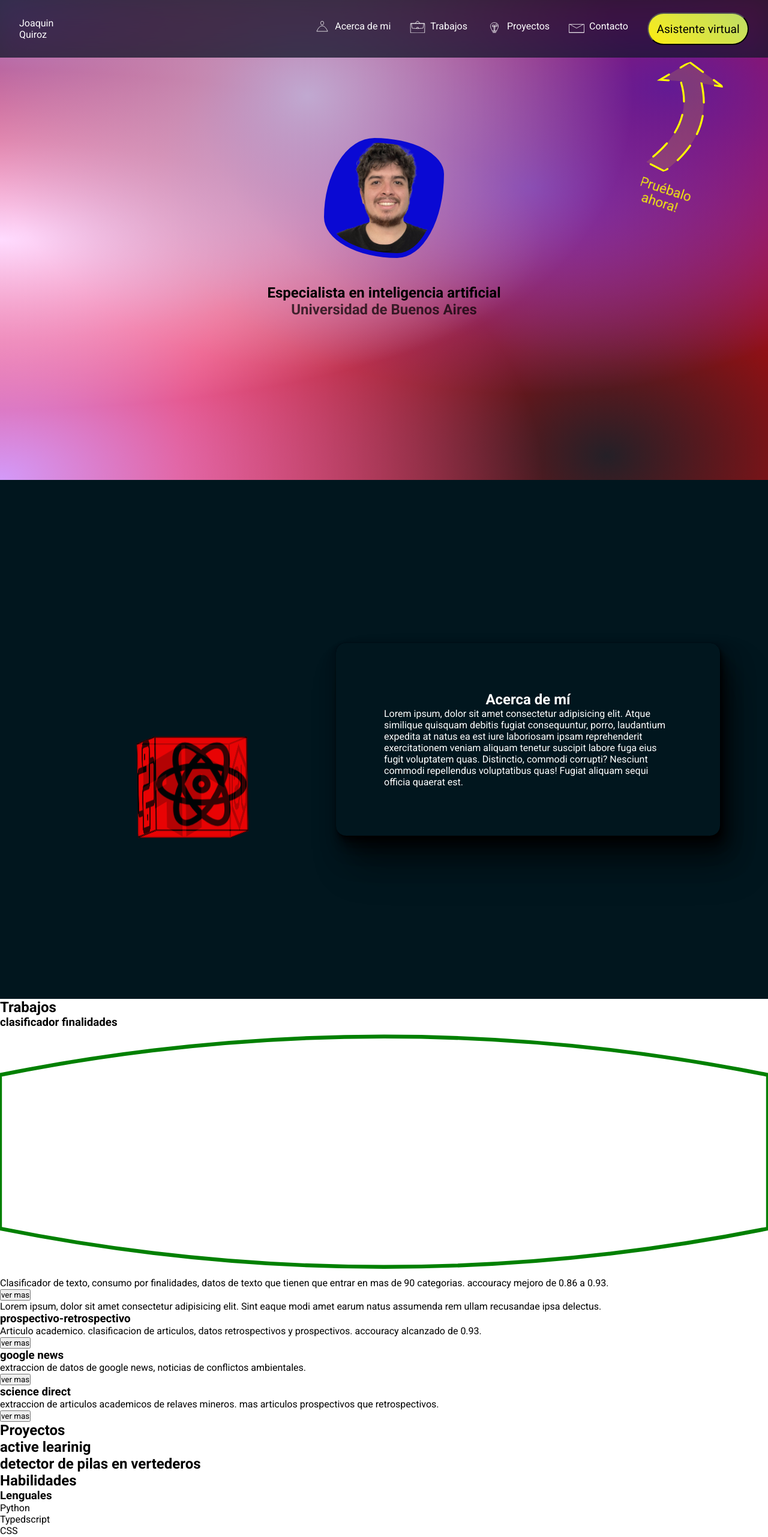
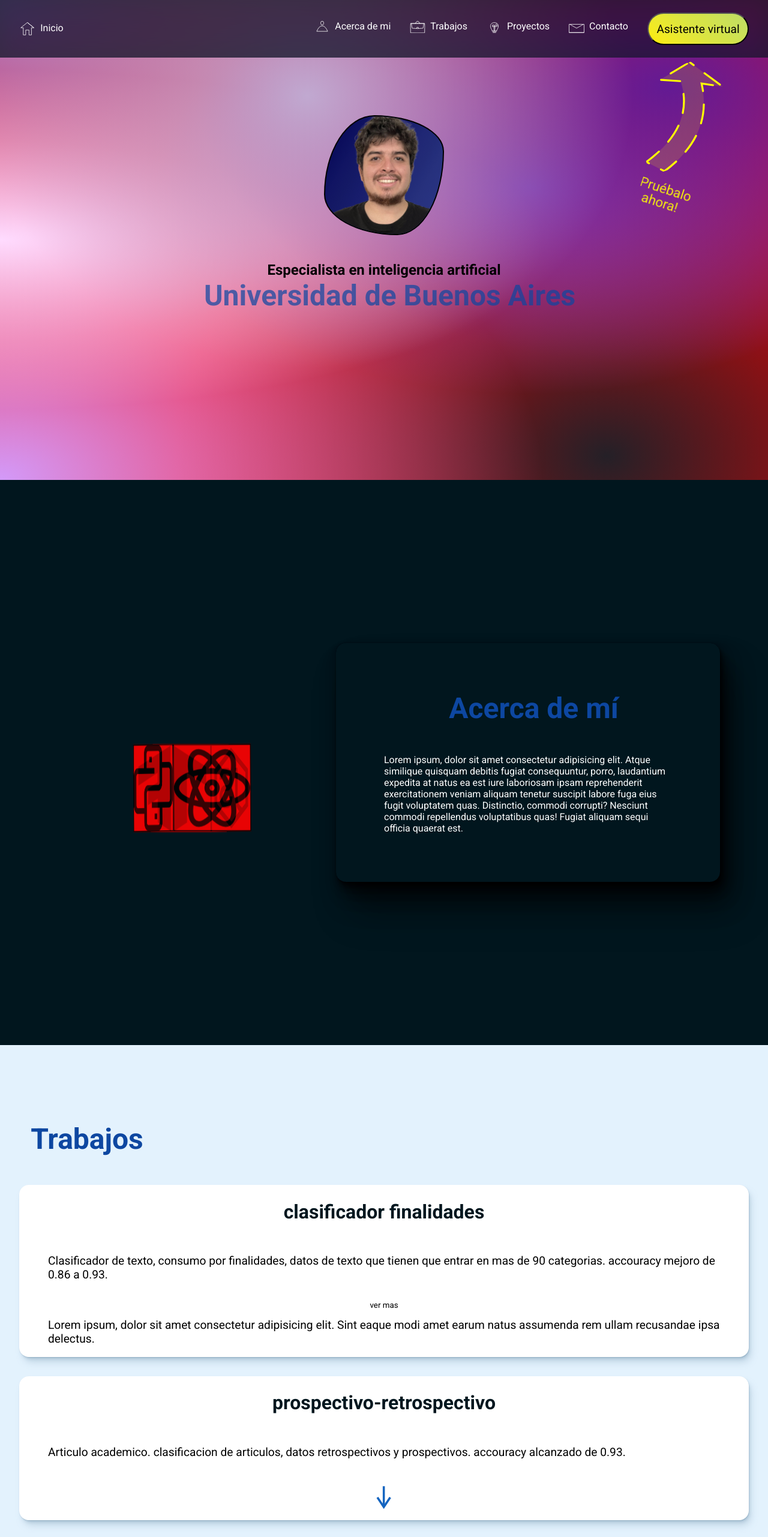
Before and after one commit to Joaquin-Quiroz-Gajardo/Portafolio, a React (Create React App) app: page / in a window 1280 px wide. Shown: the top 2562 px of the page at 60% size. Built offline with nearby package versions, Linux system fonts and the light colour scheme.

Commit message:
seccion trabajo avances

```diff
--- a/src/App.css
+++ b/src/App.css
@@ -25,6 +25,13 @@ nav.navbar{
 a.navbar-brand{
   position: relative;
   left: 2em;
+  display: flex;
+  gap: 0.5em;
+  z-index: 20;
+}
+
+.home{
+  width: 1.7em;
 }
 
 .navbar-collapse{
@@ -138,6 +145,25 @@ a:hover .navbar-svg path.solapa{
 a:hover .navbar-svg path.cierre{
   d: path("M 58,70 L 52,25 Q 52,25 52,25 L 52,25");
 }
+
+/* home */
+
+
+a .home path.chimenea{
+  transition: d 2s;
+  transition-delay: 0.2s;
+}
+a:hover .home path.chimenea{
+  d: path("M 70,19 L 70,7 80,7 80,25 ");
+}
+a .home path.ventana{
+  transition: d 2s;
+  transition-delay: 0.4s;
+}
+a:hover .home path.ventana{
+  d: path("M 40,18 L 52,18 52,36 40,36 40,18 52,18 M 58,24 L 58,36 68,36 68,24 58,24 58,36");
+}
+
 
 /* ampolleta */
 
@@ -279,7 +305,23 @@ img.perfil{
   aspect-ratio: 1 / 1;
   object-fit: cover;
   background-color: blue;
-  border: 8px solid blue;
+  background-image: linear-gradient(
+    120deg,
+    hsl(240deg 100% 20%) 0%,
+    hsl(239deg 94% 22%) 8%,
+    hsl(238deg 89% 23%) 17%,
+    hsl(237deg 83% 25%) 25%,
+    hsl(236deg 79% 26%) 33%,
+    hsl(236deg 76% 28%) 42%,
+    hsl(235deg 73% 29%) 50%,
+    hsl(234deg 70% 31%) 58%,
+    hsl(233deg 68% 32%) 67%,
+    hsl(232deg 66% 34%) 75%,
+    hsl(232deg 65% 35%) 83%,
+    hsl(231deg 63% 37%) 92%,
+    hsl(230deg 62% 38%) 100%
+  );
+  border: 2px solid black;
   width: 200px;
   filter: sepia(0.2);
 
@@ -456,45 +498,93 @@ cubo.scene{
 
 
 
+/* trabajos, proyectos y habilidades */
+
+section.contenido{
+  --shadow-color: 206deg 28% 59%;
+  background-color: #e3f2fd;
+}
+section.contenido, footer{
+  padding: 2em;
+  padding-top: 8em;
+}
+
+
+h2 {
+  font-size: 3em;
+  color: #0d47a1;
+  margin-bottom: 1em;
+  margin-left: 0.4em;
+}
+
+h3 {
+  font-size: 2em;
+  color: #01161e;
+  margin-bottom: 0.8em;
+}
+
 /* trabajos */
 
-@keyframes reveal {
-  from { opacity: 0; transform: translateY(50px); }
-  to { opacity: 1; transform: translateY(0); }
+div.trabajos-titulo-contenido {
+  display: flex;
+  flex-direction: column;
+  gap: 2em;
+  text-align: center;
+}
+div.trabajos-titulo-contenido h3{
+  padding: 0.8em;
+}
+div.trabajos-titulo-contenido p{
+  padding-left: 2.5em;
+  padding-right: 2.5em;
+  padding-bottom: 1em;
+  font-size: 1.2em;
+  text-align: left;
 }
 
-.trabajos-titulo {
-  animation: reveal linear forwards;
-  /* Link animation to the element's visibility in the viewport */
-  animation-timeline: view();
-  /* Start when the top of the element enters the bottom of the viewport,
-     finish when it is fully contained */
-  animation-range: entry 10% cover 30%;
+div.trabajos-titulo-contenido article{
+  background-color: #fff;
+  box-shadow: 0.3px 0.5px 0.7px hsl(var(--shadow-color) / 0.36),
+    0.8px 1.6px 2px -0.8px hsl(var(--shadow-color) / 0.36),
+    2.1px 4.1px 5.2px -1.7px hsl(var(--shadow-color) / 0.36),
+    5px 10px 12.6px -2.5px hsl(var(--shadow-color) / 0.36);
+    border-radius: 1em;
+}
+div.trabajos-titulo-contenido article button{
+  align-items: center;
+  background-color: transparent;
+  border: none;
+  padding: 1em;
+}
+div.trabajos-titulo-contenido article button svg{
+  width: 4em;
 }
 
-@keyframes redondear {
-  from { d: "M 0,40 Q 100,40 100,40  L 100,60  Q 0,60 0,60  L 0,40"; stroke: green;}
-  to { d: "M 0,40 Q 50,30 100,40  L 100,60  Q 50,70 0,60  L 0,40"; stroke: yellow; }
+div.trabajos-titulo-contenido article button svg path{
+  stroke-width: 0.5em;
+  stroke: #1565c0;
 }
 
-article > svg {
-  width: 100%;
+div.trabajos-titulo-contenido article button svg path.barra-centro{
+  transition: d 2s;
+  transition-delay: 0s;
+}
+div.trabajos-titulo-contenido article button:hover svg path.barra-centro{
+  d: path("M 50,0 L 50,98");
+}
+div.trabajos-titulo-contenido article button svg path.cabeza-flecha{
+  transition: d 2s;
+  transition-delay: 0.2s;
+}
+div.trabajos-titulo-contenido article button:hover svg path.cabeza-flecha{
+  d: path("M 90,70 L 50,98 10,70 ");
 }
 
-article > svg > path {
-  stroke: blue;
-  d: "M 0,40 Q 100,40 100,40  L 100,60  Q 0,60 0,60  L 0,40";
-  stroke: green;
-  animation: redondear linear forwards;
-
-  /* Link animation to the element's visibility in the viewport */
-  animation-timeline: view();
-  /* Start when the top of the element enters the bottom of the viewport,
-     finish when it is fully contained */
-  animation-range: entry 10% cover 30%;
-}
 
 /* proyectos */
 
 
 /* habilidades */
+
+
+/* contacto */
--- a/src/App.tsx
+++ b/src/App.tsx
@@ -12,6 +12,8 @@ import SimbolNode from "./allSVG/SimbolNode";
 import SimbolPython from "./allSVG/SimbolPython";
 import SimbolReact from "./allSVG/SimbolReact";
 import SimbolTensorFlow from "./allSVG/SimbolTensorFlow";
+import Home from "./allSVG/Home";
+import VerMas from "./allSVG/VerMas";
 
 function App() {
   const [displayNavLinks, setDisplayNavLinks] = useState<boolean>(false)
@@ -29,21 +31,21 @@ function App() {
 
       {/* navbar */}
       <header>
-        <nav className="navbar">
+        <nav id="navbar" className="navbar">
             <div className="navbar-collapse">
-              <a className="navbar-brand" href="#">Joaquin Quiroz</a>
+              <a className="navbar-brand" href="#"><Home></Home> <p>Inicio</p></a>
               <ul className={displayNavLinks?"navbar-ul display-nav-links":"navbar-ul"}>
                 <li className="nav-item">
                   <a className="nav-link" href="#about-me-title"><Persona></Persona> <p>Acerca de mi</p></a>
                 </li>
                 <li className="nav-item">
-                  <a className="nav-link" href="#"><Maletin></Maletin> <p>Trabajos</p></a>
+                  <a className="nav-link" href="#trabajos"><Maletin></Maletin> <p>Trabajos</p></a>
                 </li>
                 <li className="nav-item">
-                  <a className="nav-link"><Ampolleta></Ampolleta> <p>Proyectos</p></a>
+                  <a className="nav-link" href="#proyectos"><Ampolleta></Ampolleta> <p>Proyectos</p></a>
                 </li>
                 <li className="nav-item">
-                  <a className="nav-link"><Carta></Carta><p>Contacto</p></a>
+                  <a className="nav-link" href="#contacto"><Carta></Carta><p>Contacto</p></a>
                 </li>
                 <li className="nav-item">
                   <button className="nav-button-asistente">Asistente virtual</button>
@@ -130,33 +132,13 @@ function App() {
 
 
       {/* trabajos */}
-      <section>
-        <div className="trabajos">
+      <section className="contenido">
+        <div id="trabajos" className="trabajos">
           <h2 className="trabajos-titulo">Trabajos</h2>
           <div className="trabajos-titulo-contenido">
             <article className="trabajo-clasificador-consumo-finalidades-contenedor">
               <h3 className="trabajo-clasificador-consumo-finalidades-titulo">clasificador finalidades</h3>
 
-<svg
-  viewBox="0 34 100 32"
-  width="26"
-  className="navbar-svg"
->
-
-  <path
-    className="cuerpo"
-    d="
-    M 0,40
-    Q 50,30 100,40
-    L 100,60
-    Q 50,70 0,60
-    L 0,40
-    "
-    fill="none"
-    stroke="red"
-    stroke-width="0.5"
-  />
-  </svg>
 
               <p className="trabajo-descripcion">
                 Clasificador de texto, consumo por finalidades, datos de texto que tienen que entrar en mas de 90 categorias. accouracy mejoro de 0.86 a 0.93.
@@ -169,7 +151,7 @@ function App() {
               <p className="trabajo-descripcion">
                 Articulo academico. clasificacion de articulos, datos retrospectivos y prospectivos. accouracy alcanzado de 0.93.
               </p>
-              <button>ver mas</button>
+              <button><VerMas></VerMas></button>
             </article>
             <article className="trabajo-google-news-contenedor">
               <h3 className="trabajo-google-news-titulo">google news</h3>
@@ -191,15 +173,15 @@ function App() {
 
 
       {/* proyectos */}
-      <section>
-        <div className="proyectos">
+      <section className="contenido">
+        <div id="proyectos" className="proyectos">
           <h2 className="proyectos-titulo">Proyectos</h2>
           <div className="proyectos-contenido">
             <article className="proyecto-active-learinig">
-              <h2>active learinig</h2>
+              <h3>active learinig</h3>
             </article>
             <article className="proyecto-pila">
-              <h2>detector de pilas en vertederos</h2>
+              <h3>detector de pilas en vertederos</h3>
             </article>
           </div>
         </div>
@@ -207,7 +189,7 @@ function App() {
 
 
       {/* habilidades */}
-      <section>
+      <section className="contenido">
         <div className="habilidades">
           <h2 className="habilidades-titulo">Habilidades</h2>
           <div className="habilidades-lenguajes-contenedor">
@@ -234,7 +216,6 @@ function App() {
               <li>EC2</li>
               <li>Lambda</li>
               <li>RDS</li>
-              <li>React</li>
             </ul>
           </div>
           <div className="habilidades-lenguajes-contenedor">
@@ -250,7 +231,7 @@ function App() {
 
       {/* contacto */}
       <footer>
-        <div className="contacto">
+        <div id="contacto" className="contacto">
           <h2 className="contacto-titulo">Contacto</h2>
           <form action="POST" className="contacto-form">
             <label htmlFor="input-nombre">Nombre: </label>
--- /dev/null
+++ b/src/allSVG/Home.tsx
@@ -0,0 +1,48 @@
+import React from 'react'
+
+const Home = () => {
+  return (
+    <svg
+  viewBox="0 0 100 80"
+  width="26"
+  className="home"
+>
+  <path
+    className="home-base"
+    d="
+    M 50,2
+    L 90,34 75,34 75,78 60,78 60,48 40,48 40,78 25,78 25,34 10,34 50,2 90,34
+    "
+    fill="none"
+    stroke="white"
+    stroke-width="3"
+  />
+  <path
+    className="chimenea"
+    d="
+    M 70,19
+    L 70,19 70,19 70,19
+    "
+    fill="none"
+    stroke="white"
+    stroke-width="3"
+  />
+  <path
+    className="ventana"
+    d="
+    M 40,18
+    L 40,18 40,18 40,18 40,18 40,18
+
+    M 58,24
+    L 58,24 58,24 58,24 58,24 58,24
+    "
+    fill="none"
+    stroke="white"
+    stroke-width="3"
+  />
+
+  </svg>
+  )
+}
+
+export default Home
--- /dev/null
+++ b/src/allSVG/VerMas.tsx
@@ -0,0 +1,34 @@
+import React from 'react'
+
+const VerMas = () => {
+  return (
+    <svg
+  viewBox="0 0 100 100"
+  width="26"
+  className="flecha-contenido"
+>
+  <path
+    className="barra-centro"
+    d="
+    M 50,25
+    L 50,90
+    "
+    fill="none"
+    stroke="black"
+    stroke-width="3"
+  />
+  <path
+    className="cabeza-flecha"
+    d="
+    M 70,60
+    L 50,90 30,60
+    "
+    fill="none"
+    stroke="black"
+    stroke-width="3"
+  />
+  </svg>
+  )
+}
+
+export default VerMas
```
